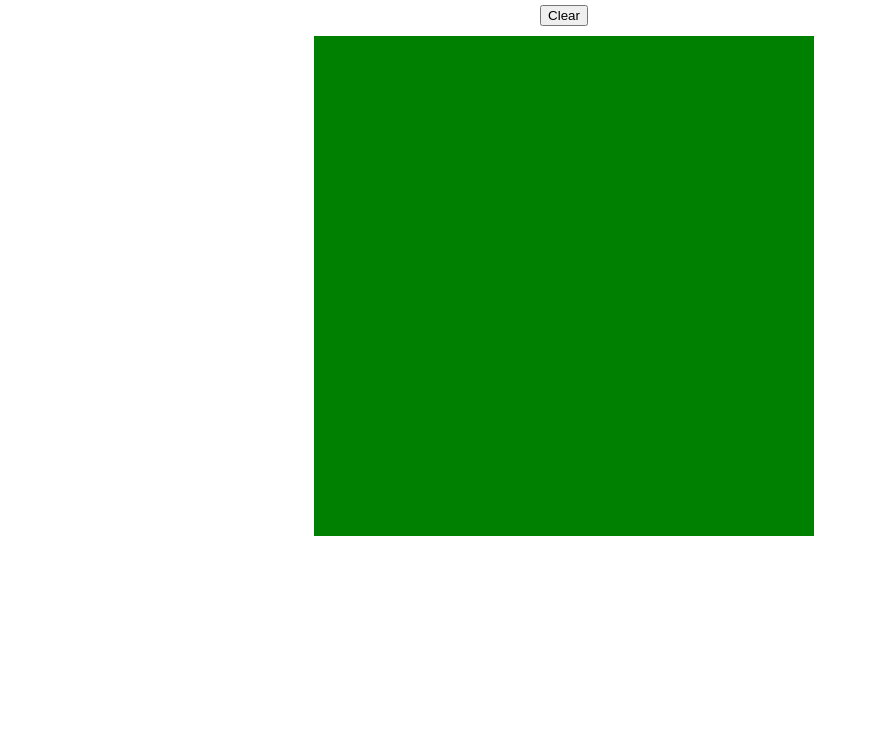
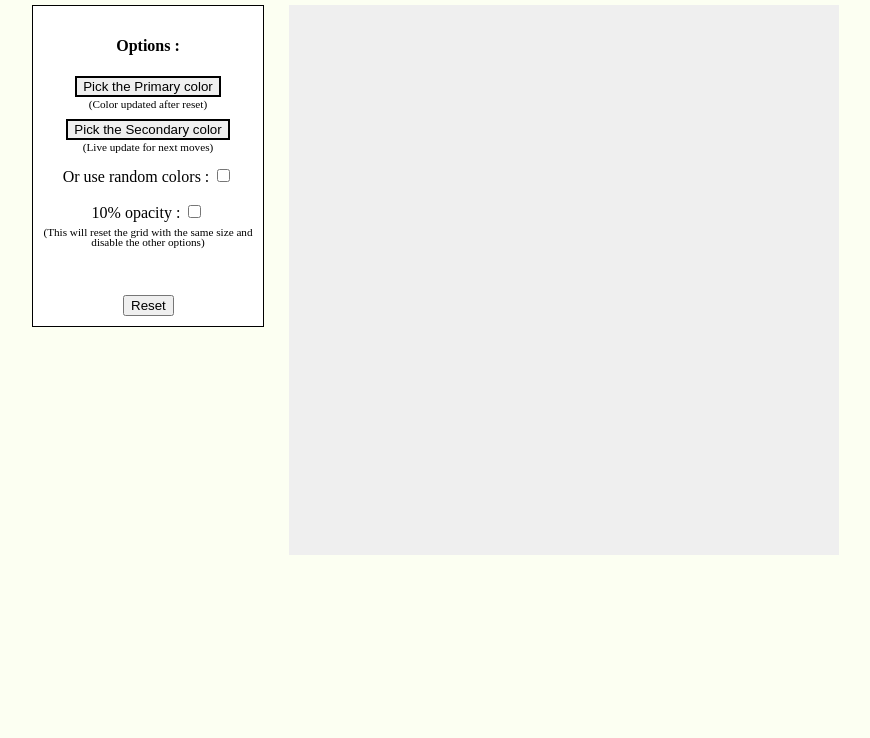
Before and after one commit to LorisProg/the_odin_project, a plain HTML site: page sketchpadJs/index.html in a window 1280 px wide. Shown: the part 62-800 px from the top of the page, without its empty margins (76-946 px from the left). Drawn offline with nearby package versions, Linux system fonts and the light colour scheme.

Commit message:
added multiple functionalities, final version

```diff
--- a/sketchpadJs/index.html
+++ b/sketchpadJs/index.html
@@ -8,10 +8,41 @@
 
 		<h2>Sketchpad made with JS</h2>
 
-		<button id="clear">Clear</button>
+		<div id="options">
+		<h4>Options :</h4>
+
+		<p class="colorPicker"><button
+				id="primary"
+    			class="jscolor {valueElement:null,value:'fff'}"
+    			style="border:2px solid black">
+    			Pick the Primary color
+			</button></br>
+			(Color updated after reset)
+			</p>
+
+		<p class="colorPicker"><button
+				id="secondary"
+    			class="jscolor {valueElement:null,value:'000'}"
+    			style="border:2px solid black">
+    			Pick the Secondary color
+			</button></br>
+			(Live update for next moves)
+			</p>
+
+		<p class="random">Or use random colors : <input type="checkbox" id="randomCheck" name="randomColors"></p>
+
+		<p class="opacity">10% opacity : <input type="checkbox" id="opacityCheck" name="opacity"></p>
+		<p class="hint">(This will reset the grid with the same size and disable the other options)</p>
+
+		<p class="gridInfo"></p>
+
+		<button id="clear">Reset</button>
+
+		</div>
 
 		<div class="container"></div>
 
+		<script src="jscolor.min.js"></script>
 		<script type="text/javascript" src="https://ajax.googleapis.com/ajax/libs/jquery/3.1.0/jquery.min.js"></script>
 		<script type="text/javascript" src="script.js"></script>
 	</body>
--- a/sketchpadJs/script.js
+++ b/sketchpadJs/script.js
@@ -1,40 +1,127 @@
 var contWidth = $(".container").width();
 var contHeight = $(".container").height();
+var gridSize = 16;
 
 $(document).ready(function() {
 
-	fillCont(16);
+	fillCont(gridSize);
 
 	$("#clear").click(function() {
 		clearCont();
-		fillCont(prompt("Choose how many squares per side the new grid will be"));
+		gridSize = prompt("Choose how many squares per side the new grid will be : (default 16)");
+		fillCont(gridSize);
 	});
 
+
+	$("#randomCheck").click(function() {
+		colorize();
+	});
+
+	$("#opacityCheck").click(function() {
+
+		$("#primary").css("background-color", "#fff")
+		$("#secondary").css("background-color", "#000")
+
+		$("#primary").toggleDisabled();
+		$("#secondary").toggleDisabled();
+		$("#randomCheck").prop("checked", false)
+		$("#randomCheck").toggleDisabled();
+
+		clearCont();
+		fillCont(gridSize);
+
+
+		if ($("#opacityCheck").prop("checked")) {
+
+			$("li").css("opacity", 0);
+			gradient(0.1);
+		}
+
+	});
 
 });
 
 
 var clearCont = function() {
-
 	$(".container").html("");
-
 };
 
 var fillCont = function(size) {
+
+	if ( !size ) {
+		size = 16;
+	}
+
+	var t0 = performance.now();
+
 	var i = 1;
+	var j = 1;
+
+	var grid = "";
 
 	for (i = 1; i <= size; i++) {
-		$(".container").append("<ul></ul>");
+
+		grid = grid.concat("<ul>");
+
+		for (j = 1; j <= size; j++) {
+			grid = grid.concat("<li></li>");
+		}
+
+		grid = grid.concat("</ul>");
 	}
 
-	for (i = 1; i <= size; i++) {
-		$("ul").append("<li></li>");
-	}
+	$(".container").append(grid);
 
 	$("li").width(contWidth / size);
 	$("li").height(contHeight / size);
 
+	$("li").css("background-color", $("#primary").css("background-color"));
+
+	colorize();
+
+	var t1 = performance.now();
+	console.log("fillCont s'est execute en " + Math.floor(t1 - t0) + " millisecondes.");
+
+};
+
+
+var colorize = function() {
+
+	if ($("#randomCheck").prop("checked")) {
+		$("li").hover(function() {
+		$(this).css("background-color", '#'+Math.floor(Math.random()*16777215).toString(16)	);
+		});
+	}
+	else {
+		$("li").hover(function() {
+		$(this).css("background-color", $("#secondary").css("background-color"));
+		});
+	}
+};
+
+
+
+var gradient = function(percentage) {
+
+	colorize();
+
+
 	$("li").hover(function() {
-		$(this).css("background-color", "red");
+
+		$(this).css("opacity", (parseFloat($(this).css("opacity")) + percentage).toString());
 	});
+
 };
+
+
+// toggleDisable funtction found here :
+// https://php.quicoto.com/how-to-toggle-disabled-with-jquery/
+// write by Ricard Torres
+
+(function($) {
+    $.fn.toggleDisabled = function(){
+        return this.each(function(){
+            this.disabled = !this.disabled;
+        });
+    };
+})(jQuery);
--- a/sketchpadJs/style.css
+++ b/sketchpadJs/style.css
@@ -1,18 +1,54 @@
-h2 {
+body {
+	background-color: #FCFFF2;
+}
+
+
+h2, h4 {
 	text-align: center;
 }
 
-#clear {
+#options {
+	position: fixed;
+	width: 210px;
+	height: 300px;
+	border: 1px solid black;
+	margin-left: 100px;
+	padding: 10px;
+	background-color: white;
+}
+
+button {
 	display: block;
 	margin: auto;
 }
 
+p {
+	text-align: center;
+	margin-bottom: 0px;
+}
+
+
+.colorPicker, .hint {
+	font-size: 0.7em;
+	line-height: 5px;
+}
+
+.hint {
+	margin-top: 5px;
+	line-height: 10px;
+}
+
+#clear {
+	position: absolute;
+	bottom: 10px;
+	left: 90px;
+}
+
 .container {
-
-	width: 500px;
-	height: 500px;
+	width: 550px;
+	height: 550px;
 	margin: 10px auto;
-
+	background-color: #fff;
 }
 
 ul {
@@ -23,8 +59,6 @@ ul {
 
 li {
 	display: inline-block;
-	/* border: 1px solid red; */
-	background-color: green;
 	margin: 0;
 	padding: 0;
 }
```
